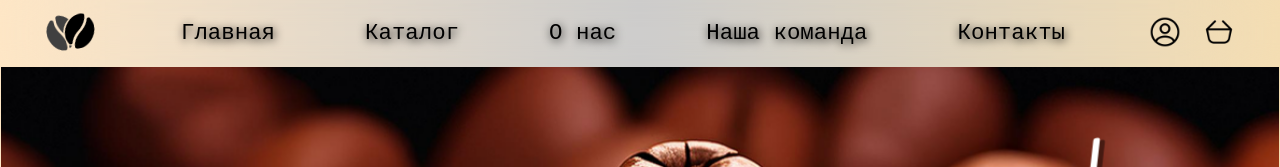
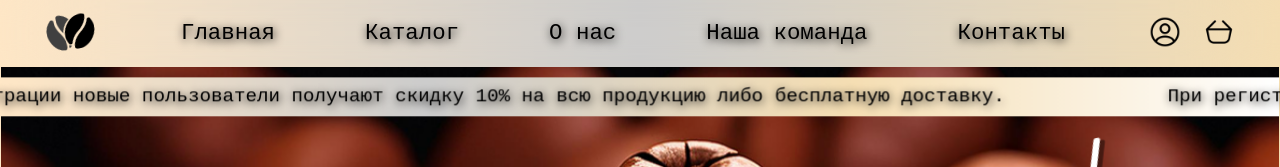
Before and after one commit to kirillxxn/CafeCrescendo, a React (Vite) app: page / in a window 1280 px wide. Shown: the top 167 px of the page. Built offline with nearby package versions, Linux system fonts and the light colour scheme.

Commit message:
add_marquee

```diff
--- a/package.json
+++ b/package.json
@@ -18,6 +18,7 @@
 		"react": "^19.1.0",
 		"react-bootstrap": "^2.10.10",
 		"react-dom": "^19.1.0",
+		"react-fast-marquee": "^1.6.5",
 		"react-just-parallax": "^3.1.16",
 		"react-multi-carousel": "^2.8.6",
 		"react-scroll-parallax": "^3.4.5",
--- a/src/App.tsx
+++ b/src/App.tsx
@@ -11,7 +11,7 @@ import styles from './App.module.css'
 
 function App() {
 	const [notificationVisible, setNotificationVisible] = useState(false)
-	const notificationRef = useRef(null)
+	const notificationRef = useRef<null>(null)
 
 	const handleBasket = () => {
 		setNotificationVisible(true)
--- a/src/components/HomePage/HomePage.module.css
+++ b/src/components/HomePage/HomePage.module.css
@@ -16,7 +16,21 @@
 	margin: 0;
 	padding: 10px;
 }
-
+.container__marquee {
+	position: absolute;
+	top: 10px;
+	left: 0;
+	width: 100%;
+	font-size: 1.2rem;
+	font-family: 'Courier New', Courier, monospace;
+	text-shadow: 1px 2px 10px black;
+}
+.marquee {
+	padding: 10px 0;
+	background: linear-gradient(to left, #ffffff, #f5deb3, #cccccc, #ffe7c6);
+	color: black;
+	overflow: hidden;
+}
 .main__container-logo {
 	position: absolute;
 	top: 15%;
--- a/src/components/HomePage/HomePage.tsx
+++ b/src/components/HomePage/HomePage.tsx
@@ -1,9 +1,17 @@
 import styles from './HomePage.module.css'
 import { MouseParallax } from 'react-just-parallax'
+import Marquee from 'react-fast-marquee'
+
 type TMouseParallax = {
 	isAbsolutelyPositioned?: boolean
 	strength: number
 	lerpEase: number
+}
+type TMarquee = {
+	speed: number
+	direction: 'left' | 'right' | 'up' | 'down'
+	delay: number
+	gradient: boolean
 }
 const HomePage = () => {
 	const MouseParallaxConfig: TMouseParallax = {
@@ -11,10 +19,22 @@ const HomePage = () => {
 		strength: 0.01,
 		lerpEase: 0.05,
 	}
+	const MarqueeConfig: TMarquee = {
+		speed: 30,
+		direction: 'left',
+		delay: 0,
+		gradient: false,
+	}
 	return (
 		<>
 			<main id='homepage' className={styles['main']}>
 				<div className={styles['main__container']}>
+					<div className={styles['container__marquee']}>
+						<Marquee className={styles['marquee']} {...MarqueeConfig}>
+							При регистрации новые пользователи получают скидку 10% на всю
+							продукцию либо бесплатную доставку.
+						</Marquee>
+					</div>
 					<MouseParallax {...MouseParallaxConfig}>
 						<span className={styles['main__container-logo']}>
 							Café Crescendo
```
Also changed, not shown: 1 other file (tests, documents, lock files or other folders).
